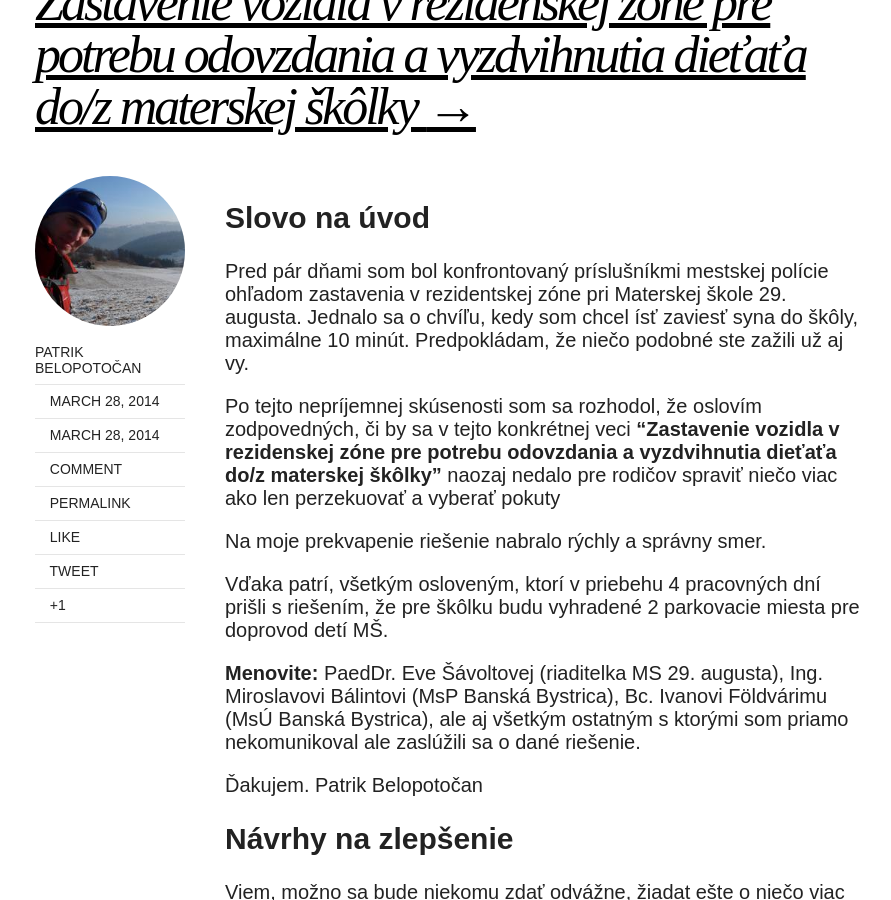
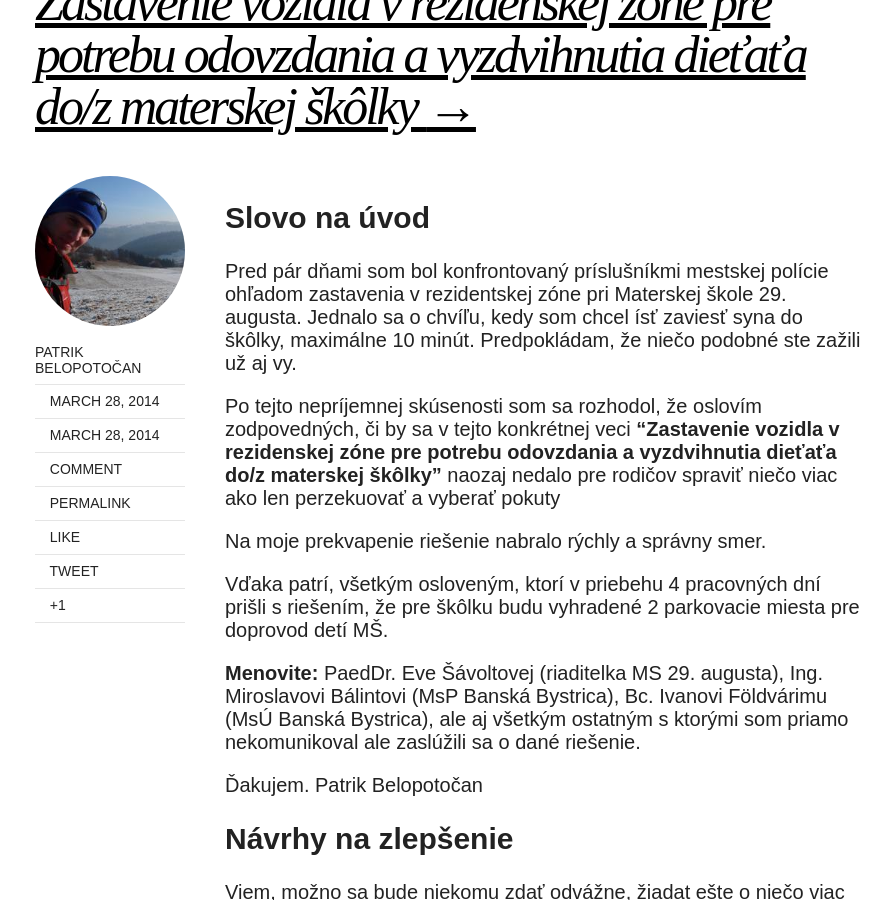
Before and after one commit to belonet/inakalepsie.github.com, a Jekyll site: the page built from _posts/2014-03-28-zastavenie-v-rezidentskej-zone-pred-materskou-skolou.md, in a window 1280 px wide and 900 px high, scrolled down 571 px. Shown: the whole window, without its empty margins (125-1016 px from the left). Built offline with Jekyll 4.4.1, drawn with Linux system fonts in a browser that asks for light colours; nearby versions of some CDN libraries; comment, search, counter and statistics services are not loaded.

```diff
--- a/_config.yml
+++ b/_config.yml
@@ -8,7 +8,7 @@
 
 sharethis: true
 
-# Owner/author information
+ Owner/author information
 owner:
   name:           Patrik Belopotočan
   avatar:         bio2.jpg
--- a/_posts/2014-03-28-zastavenie-v-rezidentskej-zone-pred-materskou-skolou.md
+++ b/_posts/2014-03-28-zastavenie-v-rezidentskej-zone-pred-materskou-skolou.md
@@ -26,7 +26,7 @@
 
 ## Slovo na úvod
 
-Pred pár dňami som bol konfrontovaný príslušníkmi mestskej polície ohľadom zastavenia v rezidentskej zóne pri Materskej škole 29. augusta. Jednalo sa o chvíľu, kedy som chcel ísť zaviesť syna do škôly, maximálne 10 minút. Predpokládam, že niečo podobné ste zažili už aj vy.
+Pred pár dňami som bol konfrontovaný príslušníkmi mestskej polície ohľadom zastavenia v rezidentskej zóne pri Materskej škole 29. augusta. Jednalo sa o chvíľu, kedy som chcel ísť zaviesť syna do škôlky, maximálne 10 minút. Predpokládam, že niečo podobné ste zažili už aj vy.
 
 Po tejto nepríjemnej skúsenosti som sa rozhodol, že oslovím zodpovedných, či by sa v tejto konkrétnej veci <b>"Zastavenie vozidla v rezidenskej zóne pre potrebu odovzdania a vyzdvihnutia dieťaťa do/z materskej škôlky"</b> naozaj nedalo pre rodičov spraviť niečo viac ako len perzekuovať a vyberať pokuty
 
```
